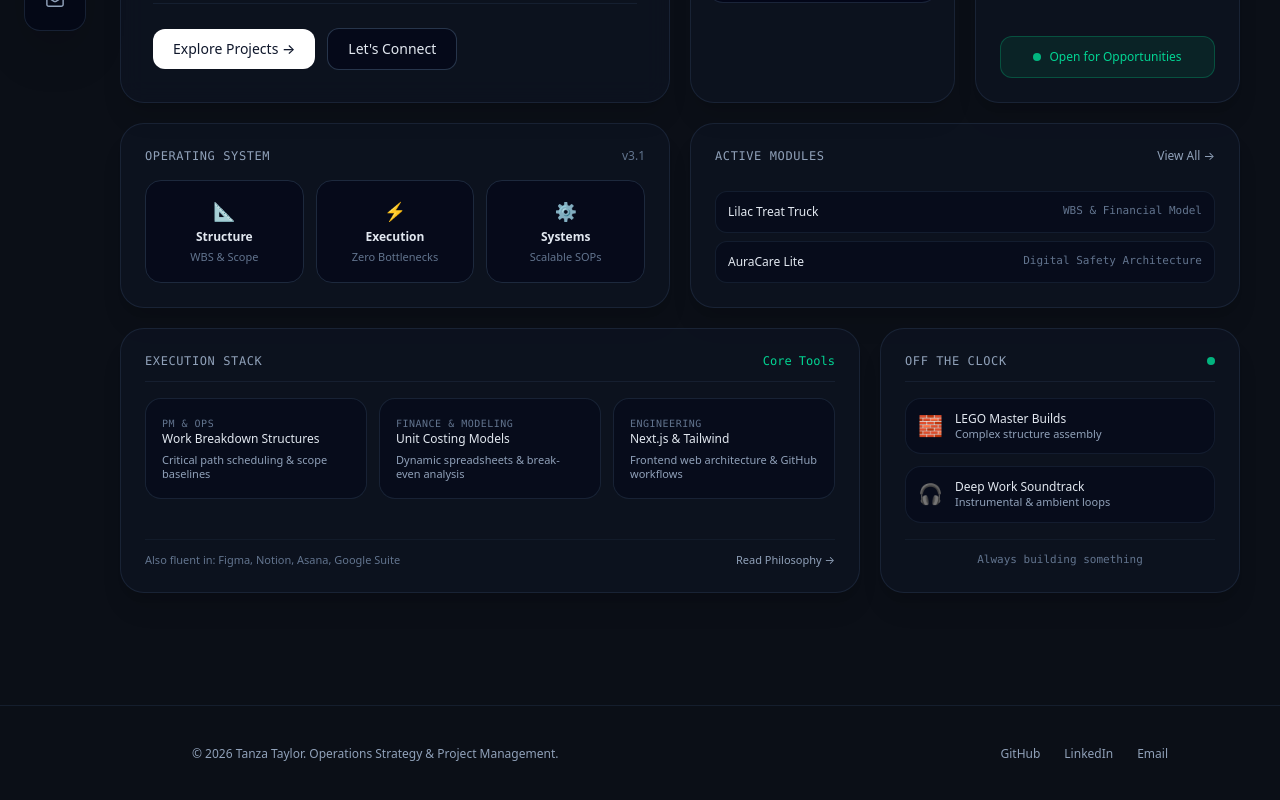
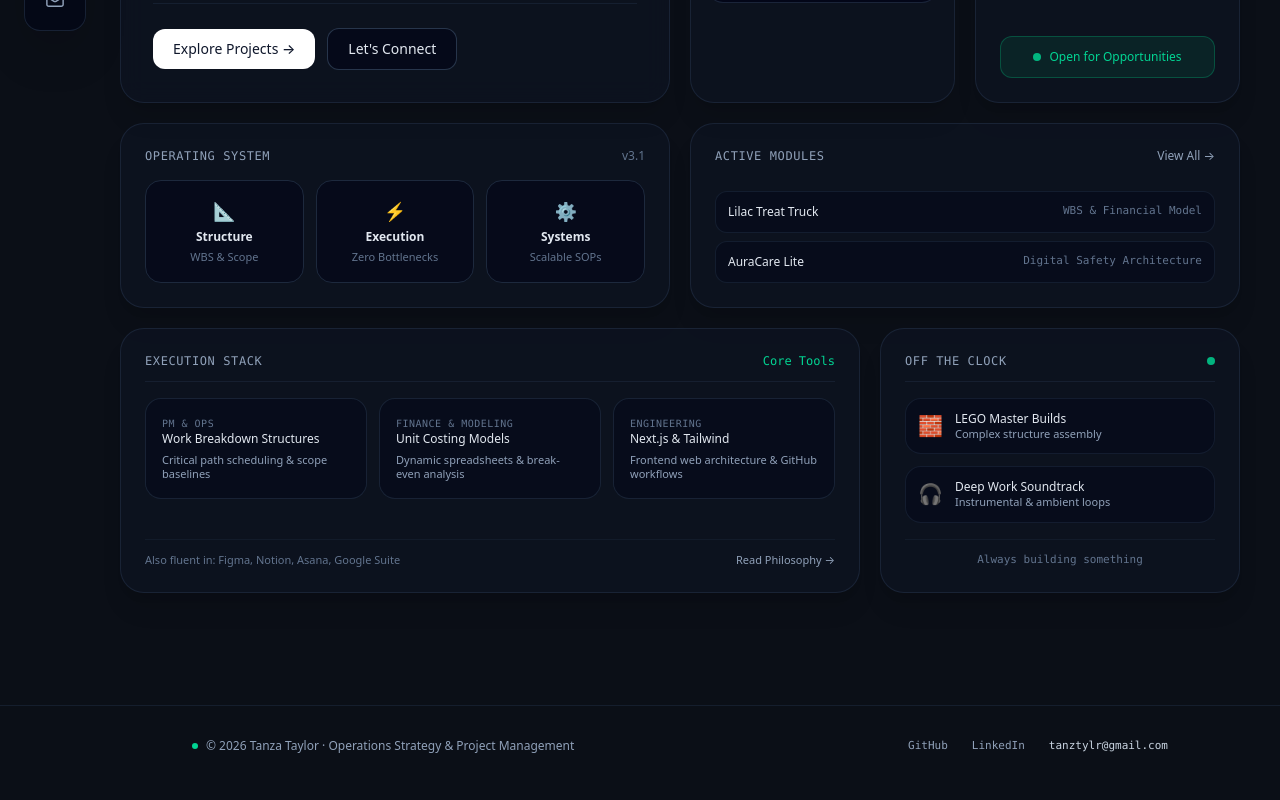
Before and after one commit to tanztylr/portfolio-v3, a Next.js app: page / in a window 1280 px wide. Shown: the part 530-1330 px from the top of the page. Built offline with nearby package versions, Linux system fonts and the light colour scheme.

Commit message:
fix: update global footer contact routing and email

```diff
--- a/app/layout.tsx
+++ b/app/layout.tsx
@@ -194,18 +194,34 @@ const [currentHash, setCurrentHash] = useState('');
         </div>
 
         {/* GLOBAL EXECUTIVE FOOTER */}
-        <footer className="border-t border-slate-800/60 bg-[#0b0f17] py-10 text-xs text-slate-400 lg:pl-20">
+        <footer className="border-t border-slate-800/60 bg-[#0b0f17] py-8 text-xs text-slate-400 lg:pl-20">
           <div className="mx-auto flex max-w-5xl flex-col sm:flex-row items-center justify-between gap-4 px-6">
-            <p>© {new Date().getFullYear()} Tanza Taylor. Operations Strategy & Project Management.</p>
-            <div className="flex gap-6 font-medium">
-              <a href="https://github.com/tanztylr" target="_blank" rel="noreferrer" className="hover:text-slate-100 transition">
+            <div className="flex items-center gap-2">
+              <span className="h-1.5 w-1.5 rounded-full bg-emerald-400" />
+              <p>© {new Date().getFullYear()} Tanza Taylor · Operations Strategy &amp; Project Management</p>
+            </div>
+            <div className="flex gap-6 font-mono text-[11px]">
+              <a
+                href="https://github.com/tanztylr"
+                target="_blank"
+                rel="noreferrer"
+                className="hover:text-slate-100 transition"
+              >
                 GitHub
               </a>
-              <a href="https://www.linkedin.com/in/tanzaneya-taylor" target="_blank" rel="noreferrer" className="hover:text-slate-100 transition">
+              <a
+                href="https://www.linkedin.com/in/tanzaneya-taylor"
+                target="_blank"
+                rel="noreferrer"
+                className="hover:text-slate-100 transition"
+              >
                 LinkedIn
               </a>
-              <a href="mailto:tanzaneya.taylor1@gmail.com" className="hover:text-slate-100 transition">
-                Email
+              <a
+                href="mailto:tanztylr@gmail.com"
+                className="hover:text-slate-100 transition text-slate-300"
+              >
+                tanztylr@gmail.com
               </a>
             </div>
           </div>
```
